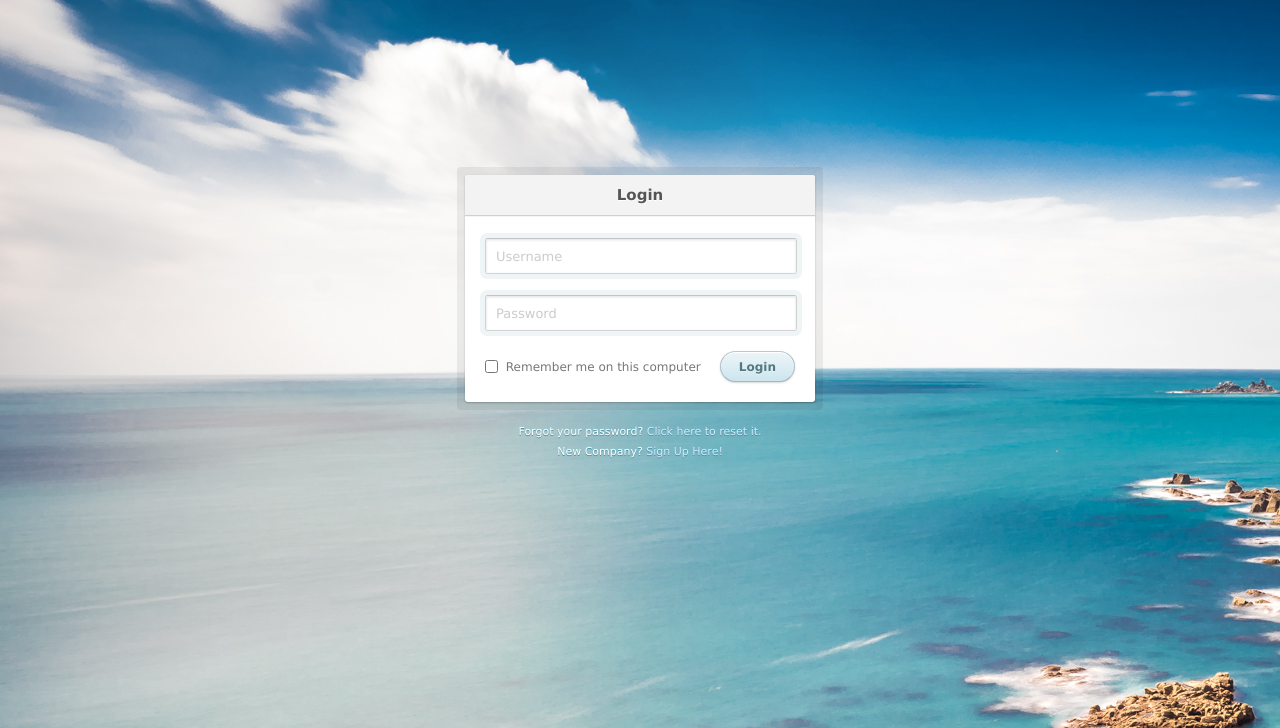
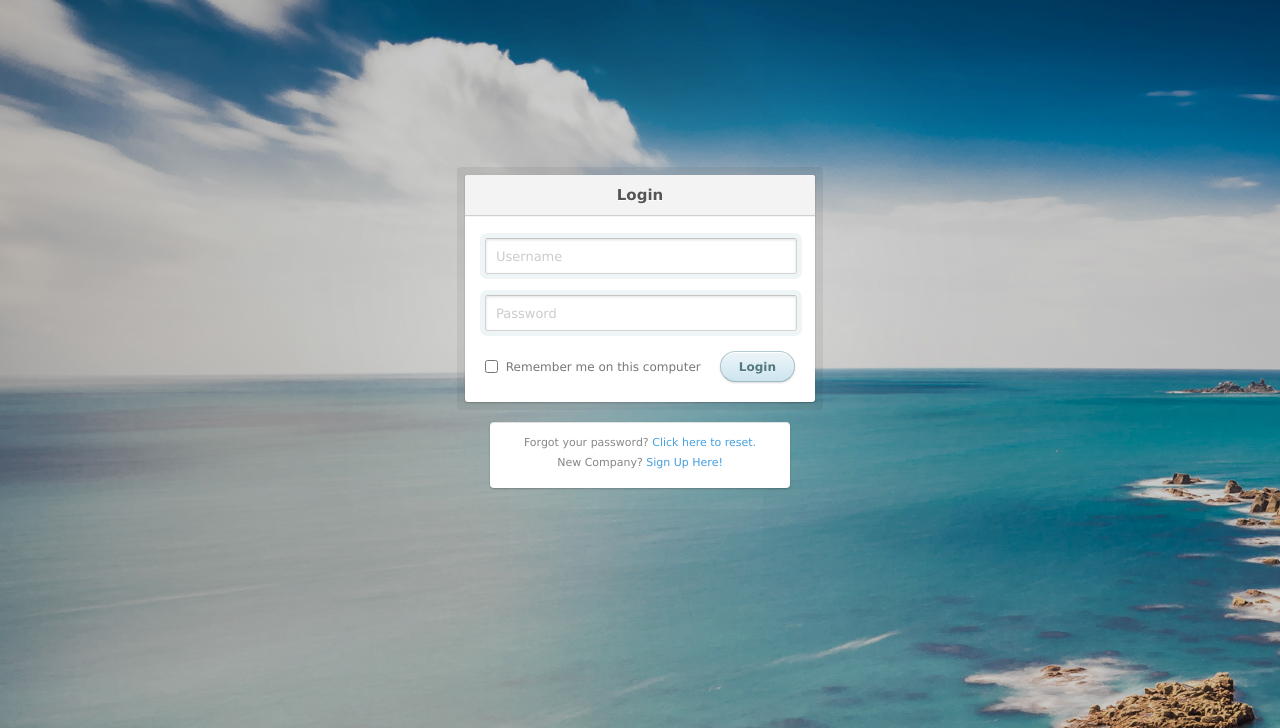
Before and after one commit to ecalik/hours, a CodeIgniter app: page /hours/index.php/login/index in a window 1280 px wide. Shown: the top 728 px of the page. Run offline with CodeIgniter, Linux system fonts and the light colour scheme.

Commit message:
changed style and added layer to  BG

```diff
--- a/application/views/login_form.php
+++ b/application/views/login_form.php
@@ -34,12 +34,11 @@
 
 </div>
 <div class="login-help">
-      <p>Forgot your password? <?php echo anchor('login/resetpassword', 'Click here to reset it.') ?></p>
+      <p>Forgot your password? <?php echo anchor('login/resetpassword', 'Click here to reset.') ?></p>
 	<p><?php
 	    echo 'New Company? ' . anchor('login/signup', 'Sign Up Here!');
 	?>
+	</p>
 </div>
-	</p>
-	</div>
 
 </body>
--- a/css/loginpage_style.css
+++ b/css/loginpage_style.css
@@ -11,7 +11,7 @@ body{
 #loginbody{
 	background: #0ca3d2;
 	color: #404040;
-	background: url(../images/bg2.jpg) no-repeat;
+	background: url(../images/bg.jpg) no-repeat;
 }
 
 fieldset {
@@ -144,15 +144,26 @@ input[type=submit]:active {
 }
 
 .login-help {
-  margin: 20px 0;
-  font-size: 11px;
-  color: white;
-  text-align: center;
-  text-shadow: 0 1px #2a85a1;
+	font-size: 11px;
+	margin: 20px auto 0;
+	width: 250px;
+
+	padding-top: 10px;
+	padding-bottom: 15px;
+	padding-left: 25px;
+	padding-right: 25px;
+	color: #777;
+	border-top: 1px solid #ddd;
+	text-align: center;
+
+	background: white;
+	border-radius: 4px;
+	-webkit-box-shadow: 0 0 200px rgba(255, 255, 255, 0.5), 0 1px 2px rgba(0, 0, 0, 0.3);
+	box-shadow: 0 0 200px rgba(255, 255, 255, 0.5), 0 1px 2px rgba(0, 0, 0, 0.3);
 }
 
 .login-help a {
-  color: #cce7fa;
+  color: #2C93DB;
   text-decoration: none;
 }
 .login-help a:hover {
```
Also changed, not shown: images/bg.jpg (added).
